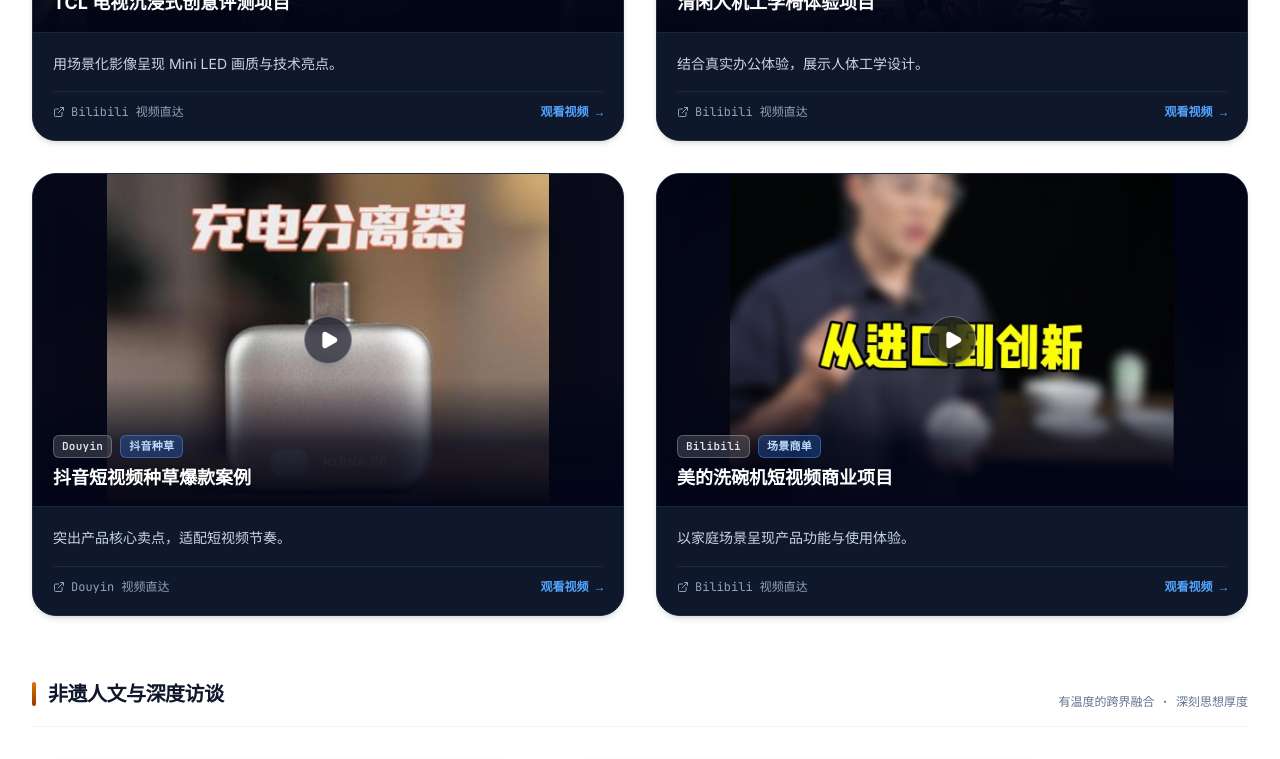
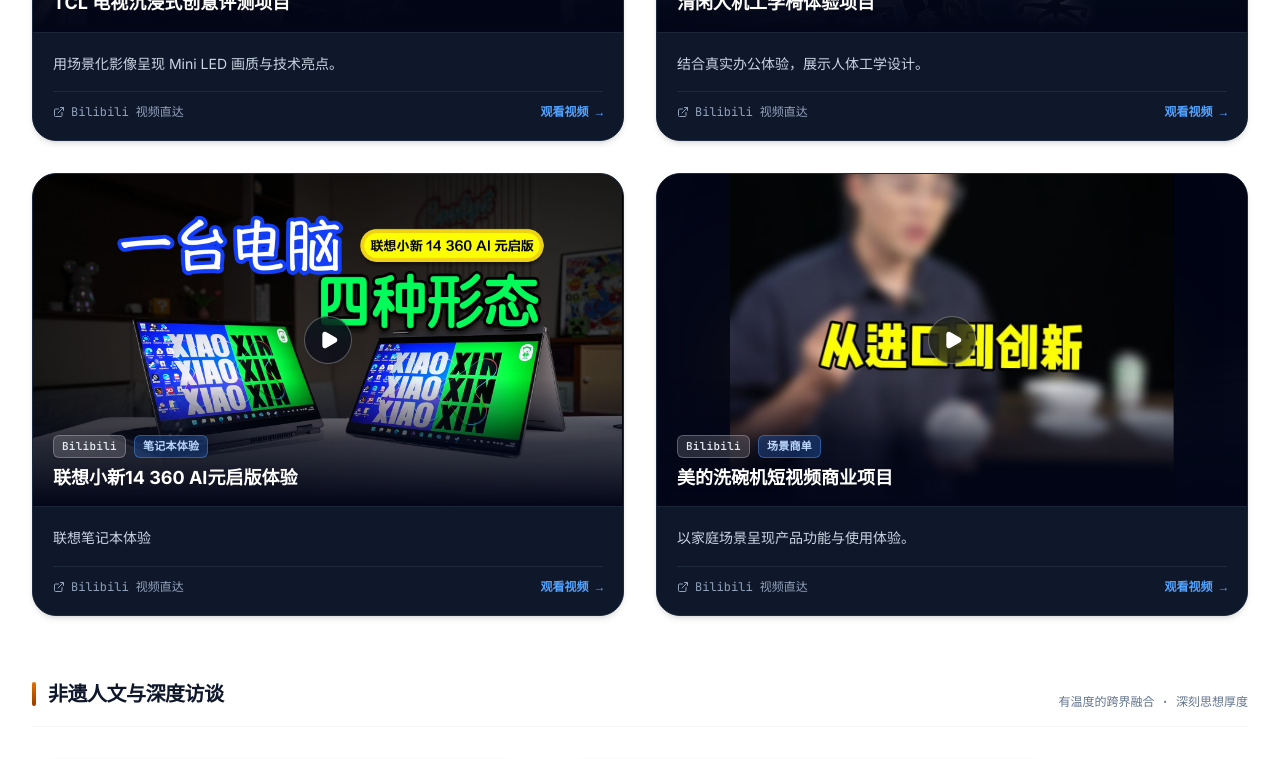
Before and after one commit to qinfengtongze/jianli-xin, a React (Vite) app: page / in a window 1280 px wide. Shown: the part 6240-6999 px from the top of the page. Built offline with nearby package versions, Linux system fonts and the light colour scheme.

Commit message:
Replace commercial video with Lenovo laptop experience

```diff
--- a/src/App.tsx
+++ b/src/App.tsx
@@ -112,16 +112,15 @@ export default function App() {
     },
     {
       id: 'comm-3',
-      title: '抖音短视频种草爆款案例',
+      title: '联想小新14 360 AI元启版体验',
       category: 'commercial',
-      platform: 'Douyin',
-      url: 'https://v.douyin.com/i6HXduFH1Tc/',
-      image: '/video-covers/commercial-douyin-seeding.jpg',
-      isVertical: true,
-      description: '突出产品核心卖点，适配短视频节奏。',
-      tag: '抖音种草',
-      accentBg: 'bg-pink-50 border-pink-200/60 text-pink-600 hover:border-pink-400',
-      accentText: 'text-pink-600'
+      platform: 'Bilibili',
+      url: 'https://www.bilibili.com/video/BV1VcG1zYEay/?vd_source=679a4bb385b44f11f1b016dfb7241618',
+      image: '/video-covers/bv1vcg1zyeay.jpg',
+      description: '联想笔记本体验',
+      tag: '笔记本体验',
+      accentBg: 'bg-blue-50 border-blue-200/60 text-blue-600 hover:border-blue-400',
+      accentText: 'text-blue-600'
     },
     {
       id: 'comm-4',
```
Also changed, not shown: public/video-covers/bv1vcg1zyeay.jpg (added).
